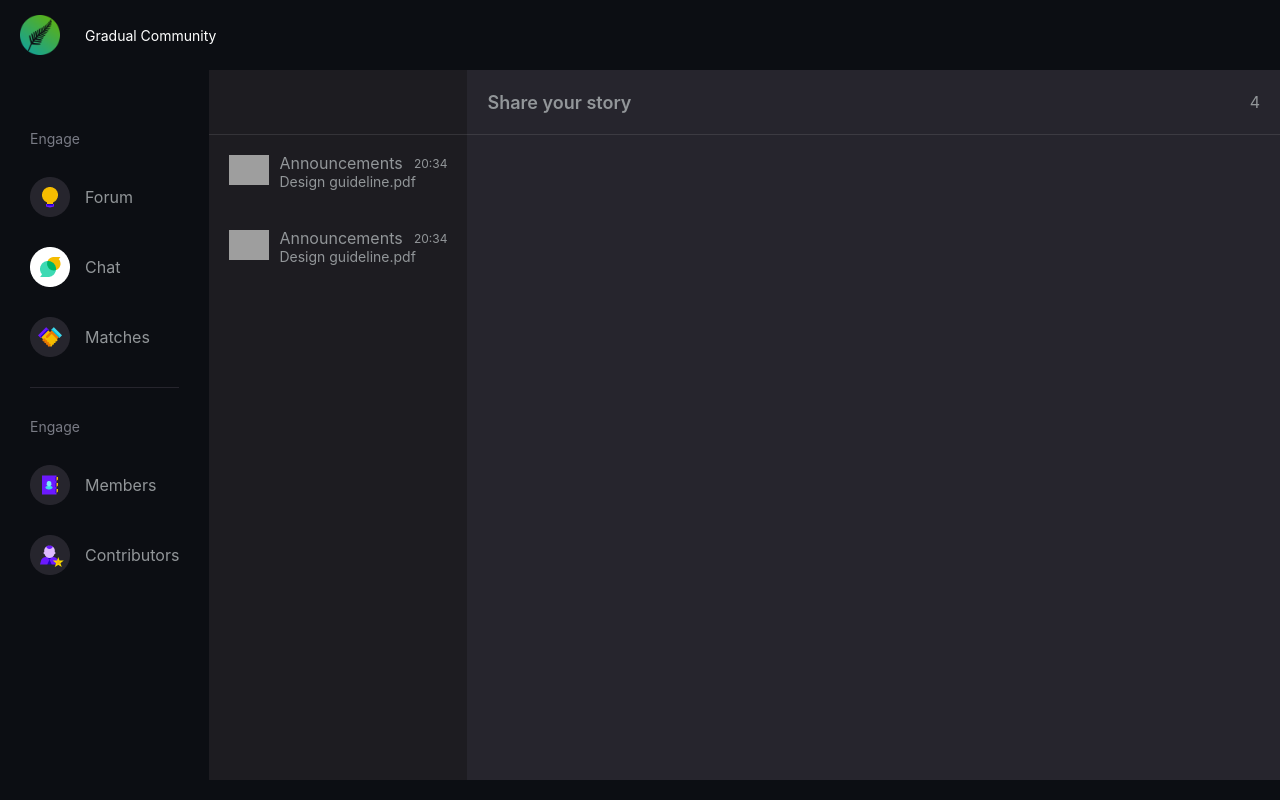
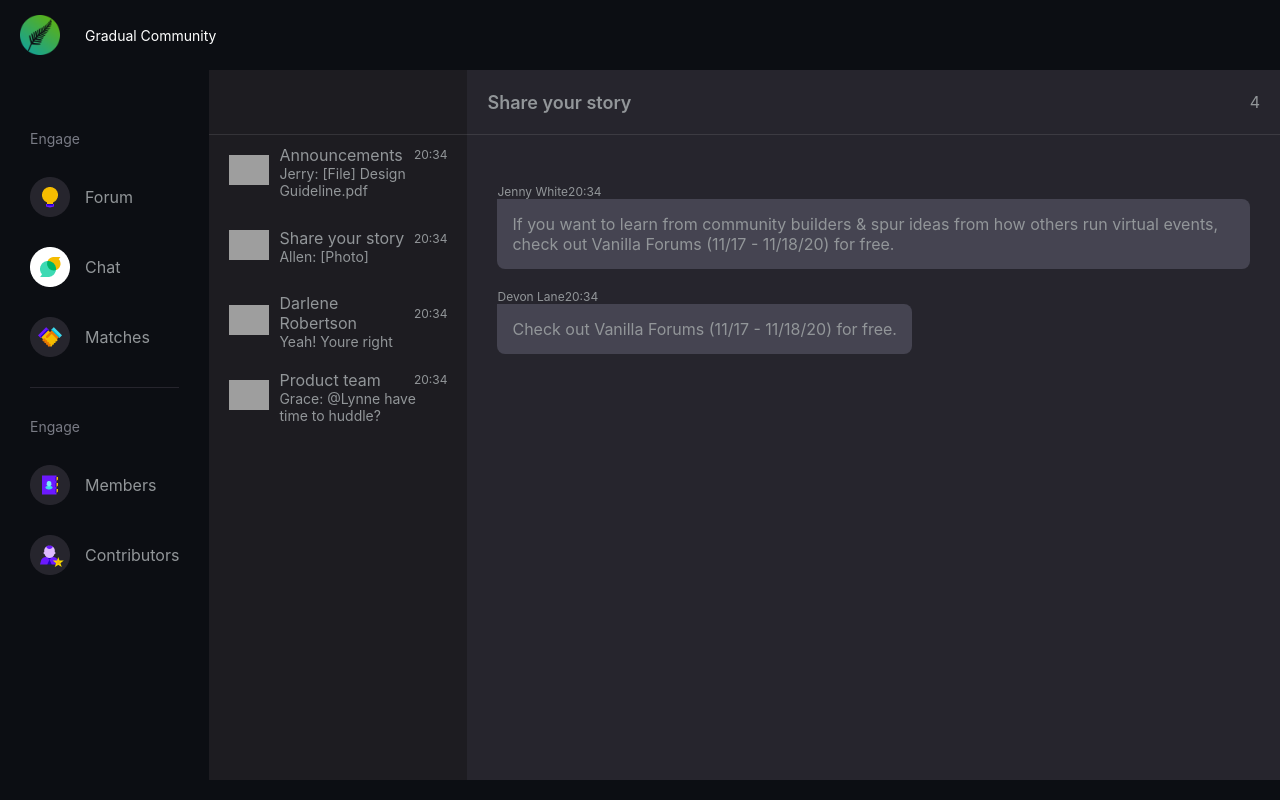
Before and after one commit to FmaBauer/chatroom-front, a React (Create React App) app: page / in a window 1280 px wide. Built offline with nearby package versions, Linux system fonts and the light colour scheme; grey boxes are pictures that could not be loaded.

Commit message:
feat: add redux and request

```diff
--- a/package.json
+++ b/package.json
@@ -3,11 +3,13 @@
   "version": "0.1.0",
   "private": true,
   "dependencies": {
+    "@reduxjs/toolkit": "^1.9.1",
     "@testing-library/jest-dom": "^5.16.5",
     "@testing-library/react": "^13.4.0",
     "@testing-library/user-event": "^13.5.0",
     "react": "^18.2.0",
     "react-dom": "^18.2.0",
+    "react-redux": "^8.0.5",
     "react-router-dom": "^6.6.2",
     "react-scripts": "5.0.1",
     "web-vitals": "^2.1.4"
--- a/src/index.js
+++ b/src/index.js
@@ -4,13 +4,17 @@ import './index.css';
 import App from './App';
 import reportWebVitals from './reportWebVitals';
 import { BrowserRouter } from "react-router-dom";
+import { store } from './store'
+import { Provider } from 'react-redux'
 
 const root = ReactDOM.createRoot(document.getElementById('root'));
 root.render(
   <React.StrictMode>
-    <BrowserRouter>
-      <App />
-    </BrowserRouter>
+    <Provider store={store}>
+      <BrowserRouter>
+        <App />
+      </BrowserRouter>
+    </Provider>
   </React.StrictMode>
 );
 
--- /dev/null
+++ b/src/lib/mock.js
@@ -0,0 +1,32 @@
+export default {
+  '/chatrooms': [
+    {
+      name: 'Announcements', avator_url: '',
+      last_message: 'Jerry: [File] Design Guideline.pdf', last_message_time: '20:34'
+    },
+    {
+      name: 'Share your story', avator_url: '',
+      last_message: 'Allen: [Photo]', last_message_time: '20:34'
+    },
+    {
+      name: 'Darlene Robertson', avator_url: '',
+      last_message: 'Yeah! Youre right', last_message_time: '20:34'
+    },
+    {
+      name: 'Product team', avator_url: '',
+      last_message: 'Grace: @Lynne have time to huddle?', last_message_time: '20:34'
+    },
+  ],
+  '/messages': [
+    {
+      sender_name: 'Jenny White', avator_url: '',
+      content: 'If you want to learn from community builders & spur ideas from how others run virtual events, check out Vanilla Forums (11/17 - 11/18/20) for free.',
+      message_time: '20:34'
+    },
+    {
+      sender_name: 'Devon Lane', avator_url: '',
+      content: 'Check out Vanilla Forums (11/17 - 11/18/20) for free.',
+      message_time: '20:34'
+    },
+  ]
+}
--- /dev/null
+++ b/src/lib/request.js
@@ -0,0 +1,51 @@
+import mockData from './mock'
+let mockFlag = true
+
+export default function(path, params) {
+  let myHeaders = new Headers({
+    'pragma': 'no-cache',
+    'cache-control': 'no-cache'
+  })
+
+  function status(response) {
+    if (response.status >= 200 && response.status < 300) {
+      return Promise.resolve(response)
+    } else {
+      return Promise.reject(new Error(response.statusText))
+    }
+  }
+
+  function wrap(response) {
+    return response.text().then(function(text) {
+      var firstChar = text.charAt(0);
+      if (firstChar == '{' ||　firstChar == '[') {
+        return Promise.resolve(JSON.parse(text))
+      } else {
+        return Promise.reject(new Error('response error'))
+      }
+    })
+  }
+
+  let args = {
+    headers: myHeaders,
+    mode: 'cors',
+    method: 'GET'
+  }
+  if (mockFlag) {
+    return new Promise((resolve, reject) => {
+      setTimeout(()=>{
+        resolve(mockData[path])
+      }, 1000)
+    })
+  }
+  return fetch(path, Object.assign(args, params))
+    .then(status)
+    .then(wrap)
+    .then(function(response) {
+      if (response.status == 0) {
+        return Promise.resolve(response.data)
+      } else {
+        return Promise.reject(response)
+      }
+    })
+}
--- a/src/pages/chat/components/chatroom/index.css
+++ b/src/pages/chat/components/chatroom/index.css
@@ -18,3 +18,18 @@
   font-weight: 600;
   font-size: 18px;
 }
+.chatroom-content {
+  padding: 30px;
+}
+.message-wrapper {
+  display: flex;
+  margin-top: 20px;
+}
+.message-title {
+  font-size: 12px;
+}
+.message-content {
+  background: #454451;
+  padding: 15px;
+  border-radius: 0px 8px 8px 8px;
+}
--- a/src/pages/chat/components/chatroom/index.js
+++ b/src/pages/chat/components/chatroom/index.js
@@ -1,12 +1,43 @@
 import './index.css'
+import { useSelector, useDispatch } from 'react-redux'
+import { useEffect } from 'react'
+import { getMessages } from '../../store/messages'
 
 function Chatroom() {
+  const currentRoomId = useSelector((state) => state.chatrooms.currentRoomId)
+  const messages = useSelector((state) => {
+    return state.messages[currentRoomId] || []
+  })
+  const dispatch = useDispatch()
+
+  useEffect(() => {
+    dispatch(getMessages())
+  }, [])
   return (
     <div className="chatroom">
       <div className="chatroom-header">
         <div className="chatroom-title">Share your story</div>
         <div className="chatroom-members">4</div>
       </div>
+      <div className="chatroom-content">
+        {
+          messages.map(message => {
+            return (
+              <div className="message-wrapper">
+                <div className="message-avator"></div>
+                <div className="message-content-wrapper">
+                  <div className="message-title">
+                    <span>{message.sender_name}</span><span>{message.message_time}</span>
+                  </div>
+                  <div className="message-content">
+                    {message.content}
+                  </div>
+                </div>
+              </div>
+            )
+          })
+        }
+      </div>
     </div>
   )
 }
--- a/src/pages/chat/components/rooms/index.js
+++ b/src/pages/chat/components/rooms/index.js
@@ -1,36 +1,38 @@
 import './index.css'
+import { useSelector, useDispatch } from 'react-redux'
+import { useEffect } from 'react'
+import { getChatrooms } from '../../store/chatrooms'
 
 function Rooms() {
+  const chatrooms = useSelector((state) => state.chatrooms.rooms)
+  const dispatch = useDispatch()
+  useEffect(()=>{
+    dispatch(getChatrooms())
+  }, [])
   return (
     <div className="rooms">
       <div className="rooms-search">
 
       </div>
       <div className="rooms-list">
+        {
+          chatrooms.map(room => {
+            return (
               <div className="room-item">
                 <div className="room-avator">
                   <img src="https://cdn3.iconfinder.com/data/icons/avatars-9/145/Avatar_Cat-1024.png" />
                 </div>
                 <div className="room-desc">
                   <div className="room-name">
-              Announcements
-              <div className="room-latest-time">20:34</div>
+                    {room.name}
+                    <div className="room-latest-time">{room.last_message_time}</div>
                   </div>
-            <div className="room-message">Design guideline.pdf</div>
+                  <div className="room-message">{room.last_message}</div>
                 </div>
               </div>
-        <div className="room-item">
-          <div className="room-avator">
-            <img src="https://cdn3.iconfinder.com/data/icons/avatars-9/145/Avatar_Cat-1024.png" />
-          </div>
-          <div className="room-desc">
-            <div className="room-name">
-              Announcements
-              <div className="room-latest-time">20:34</div>
-            </div>
-            <div className="room-message">Design guideline.pdf</div>
-          </div>
-        </div>
+            )
+          })
+        }
       </div>
     </div>
   )
--- /dev/null
+++ b/src/pages/chat/store/chatrooms.js
@@ -0,0 +1,29 @@
+import { createSlice } from '@reduxjs/toolkit'
+import request from '../../../lib/request'
+
+const initialState = {
+  rooms: [],
+  current_room_id: 1
+}
+
+export const chatroomsSlice = createSlice({
+  name: 'chatrooms',
+  initialState,
+  reducers: {
+    setChatrooms: (state, action) => {
+      state.rooms = action.payload
+    },
+    addChatroom: (state, action) => {
+      state.rooms.push(action.payload.chatroom)
+    },
+  },
+})
+
+export const getChatrooms = (roomId) => async (dispatch) => {
+  const chatrooms = await request('/chatrooms')
+  dispatch(setChatrooms(chatrooms))
+}
+
+export const { setChatrooms, addChatroom } = chatroomsSlice.actions
+
+export default chatroomsSlice.reducer
--- /dev/null
+++ b/src/pages/chat/store/messages.js
@@ -0,0 +1,28 @@
+import { createSlice } from '@reduxjs/toolkit'
+import request from '../../../lib/request'
+
+const initialState = {}
+
+export const messagesSlice = createSlice({
+  name: 'messages',
+  initialState,
+  reducers: {
+    setMessages: (state, action) => {
+      state[action.payload.roomId] = action.payload.messages
+    },
+    addMessage: (state, action) => {
+      state[action.payload.roomId].push(action.payload.message)
+    },
+  },
+})
+
+export const getMessages = () => async (dispatch, getState) => {
+  const state = getState()
+  let currentRoomId = state.chatrooms.currentRoomId
+  const messages = await request('/messages', {room_id: currentRoomId})
+  dispatch(setMessages({roomId: currentRoomId, messages}))
+}
+
+export const { setMessages, addMessage } = messagesSlice.actions
+
+export default messagesSlice.reducer
--- /dev/null
+++ b/src/store.js
@@ -0,0 +1,10 @@
+import { configureStore } from '@reduxjs/toolkit'
+import chatroomsSlice from './pages/chat/store/chatrooms'
+import messagesSlice from './pages/chat/store/messages'
+
+export const store = configureStore({
+  reducer: {
+    chatrooms: chatroomsSlice,
+    messages: messagesSlice,
+  },
+})
```
Also changed, not shown: 1 other file (tests, documents, lock files or other folders). Lines whose indentation alone changed are shown as unchanged.
